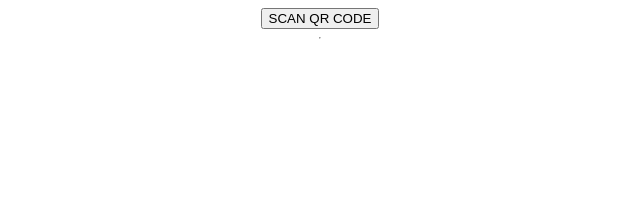
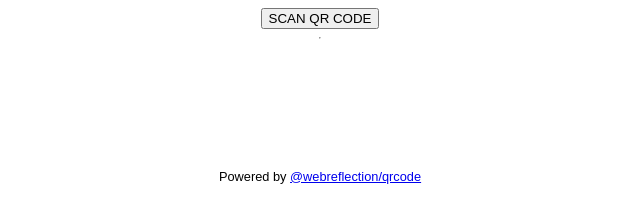
Before and after one commit to WebReflection/qrcode, a website: page index.html in a window 1280 px wide. Shown: the whole page, without its empty margins (320-960 px from the left). Drawn offline with Linux system fonts and the light colour scheme.

Commit message:
Added "powered by" as footer

```diff
--- a/index.html
+++ b/index.html
@@ -54,6 +54,12 @@
     #result_bytes {
       font-weight: lighter
     }
+    footer {
+      font-size: 0.8em;
+      text-align: center;
+      margin-top: 2em;
+      font-weight: lighter;
+    }
   </style>
 </head>
 <body>
@@ -62,5 +68,6 @@
   <p id="result_format"></p>
   <p id="result_text"></p>
   <p id="result_bytes"></p>
+  <footer>Powered by <a target="_blank" href="https://github.com/WebReflection/qrcode">@webreflection/qrcode</a></footer>
 </body>
 </html>
```
